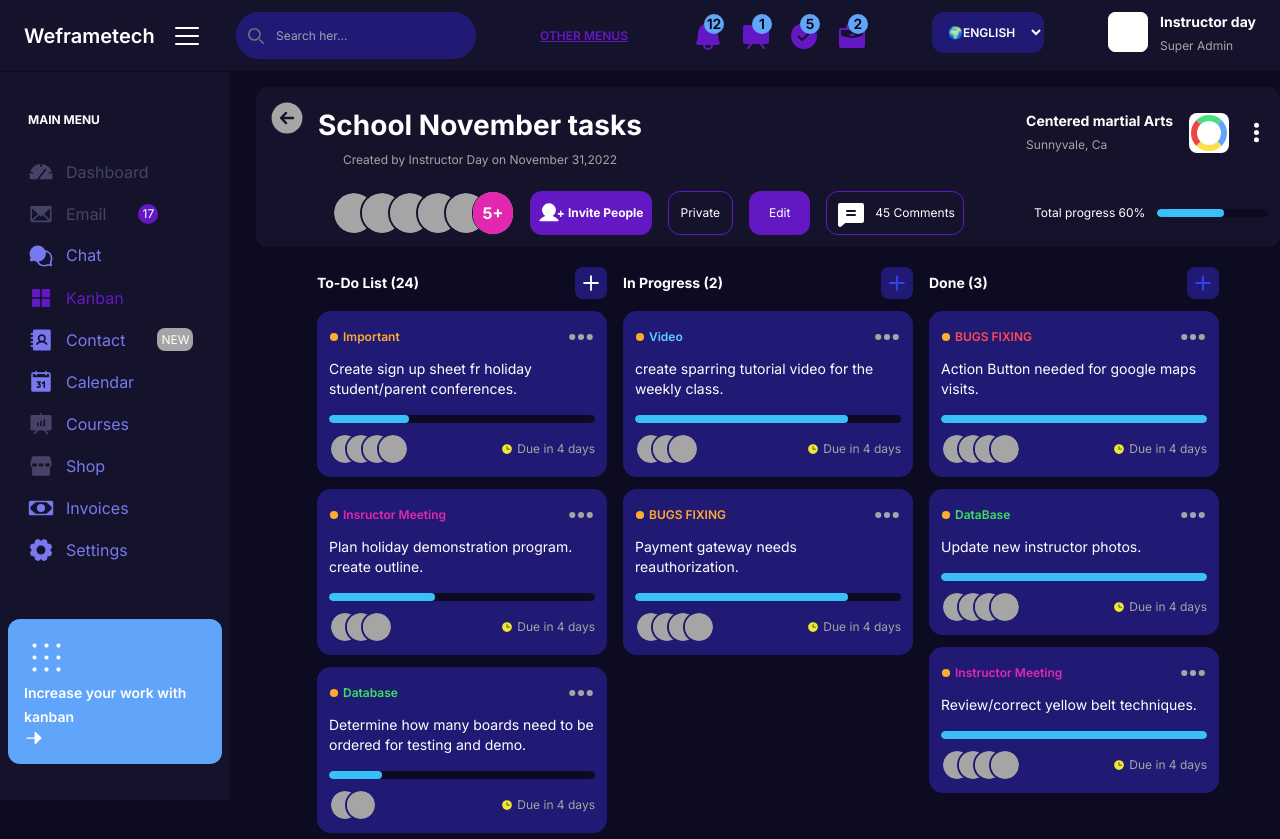
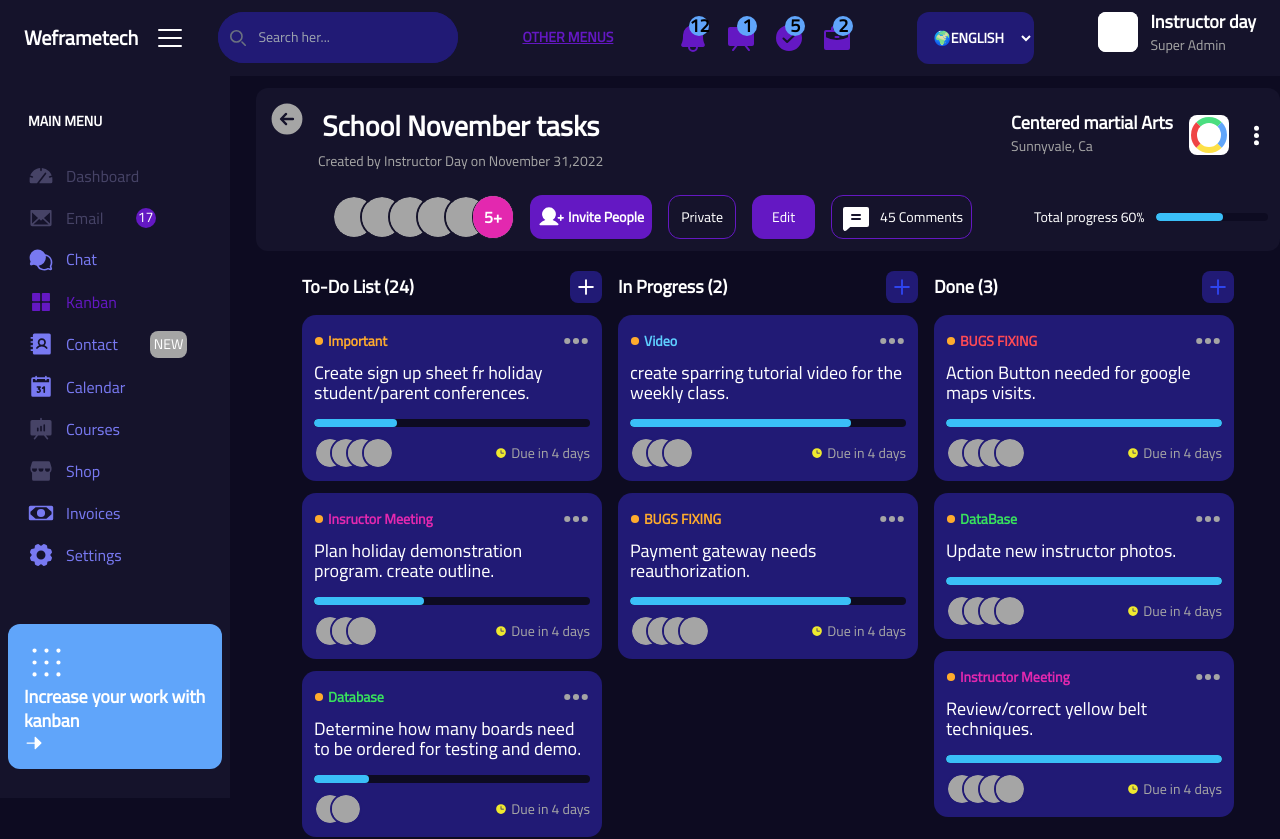
Before and after one commit to anurag-327/Assignment-Anurag, a Next.js app: page / in a window 1280 px wide. Shown: the top 839 px of the page. Built offline with nearby package versions, Linux system fonts and the light colour scheme.

Commit message:
Changed font style to cairo
Signed-off-by: Anurag Srivastav <anuragsrivastav0027@gmail.com>

```diff
--- a/app/globals.css
+++ b/app/globals.css
@@ -1,7 +1,7 @@
+@import url('https://fonts.googleapis.com/css2?family=Cairo&family=Open+Sans:wght@500&family=Poppins&display=swap');
 @tailwind base;
 @tailwind components;
 @tailwind utilities;
-
 :root {
   --foreground-rgb: 0, 0, 0;
   --background-start-rgb: 214, 219, 220;
--- a/app/page.js
+++ b/app/page.js
@@ -7,14 +7,14 @@ import Image from 'next/image'
 
 export default function Home() {
   return (
-    <main className="flex flex-col items-end min-h-screen bg-dark">
+    <main className="flex flex-col items-end min-h-screen font-cairo bg-dark">
       <Navbar />
       <Slider />
-      <div className='flex w-full :w-full md:w-[80%] flex-col gap-5 py-4'>
+      <div className='flex mb-10 overflow-hidden relative top-[56px] md:top-[71.6px] w-full :w-full md:w-[80%] flex-col gap-5 py-4'>
         <TodoHeader />
         <TodoSection />
       </div>
-      <footer className='w-full mt-5 text-center text-white'>
+      <footer className='w-full mt-5 text-center text-white '>
         <span>Made with 💖 by <a className='text-white underline' href="https://www.github.com/anurag-327">anurag-327</a></span>
       </footer>
     </main>
--- a/components/ListHeading.jsx
+++ b/components/ListHeading.jsx
@@ -1,7 +1,7 @@
 import { Plus } from "phosphor-react"
 const ListHeading = ({name,count,color}) => {
   return (
-    <div className="flex w-[290px]  items-center justify-between">
+    <div className="flex w-[24%] min-w-[300px]  items-center justify-between">
         <h2 className="text-base font-bold text-white">{name} ({count})</h2>
         <div className="flex items-center justify-center w-8 h-8 text-white rounded-lg cursor-pointer bg-primary">
           <Plus size={20} color={color} weight="bold" />
--- a/components/Navbar.jsx
+++ b/components/Navbar.jsx
@@ -27,7 +27,7 @@ const Navbar = () => {
         }
     }
   return (
-    <nav className="flex justify-between w-full px-6 py-3 bg-dark-02">
+    <nav className="fixed top-0 z-50 flex justify-between w-full px-6 py-3 bg-dark-02">
         <div className="flex items-center justify-between w-full gap-2 md:w-auto">
             <span className="text-[20px] md:mr-2 mr-5 font-semibold text-white">Weframetech</span>
             <List onClick={toggleSlider} className="cursor-pointer" size={32} color="#ffffff" weight="fill" />
--- a/components/Slider.jsx
+++ b/components/Slider.jsx
@@ -2,7 +2,7 @@ import { List,Gauge, Envelope, Calendar, AddressBook, SquaresFour, ChatsCircle,
 import { motion } from "framer-motion"
 const Slider = () => {
   return (
-    <motion.div id="slider"  className="absolute overflow-hidden py-3 rounded-rb-2xl flex flex-col w-[300px] min-h-[calc(100%-71.6px)]  bg-dark-02 md:w-[18%] top-[71.6px] px-2 left-0 z-50 ">
+    <motion.div id="slider"  className="fixed overflow-hidden py-3 rounded-rb-2xl flex flex-col w-[300px] min-h-[calc(100%-56px)] md:min-h-[calc(100%-74px)]  bg-dark-02 md:w-[18%] top-[56px] md:top-[71.6px] px-2 left-0 z-50 ">
 
         <div className="flex flex-col gap-4 mt-7">
             <span className="mx-5 text-sm font-bold text-white">MAIN MENU</span>
--- a/components/TodoCard.jsx
+++ b/components/TodoCard.jsx
@@ -16,9 +16,9 @@ const TodoCard = ({item}) => {
     const defaultColor=item.color;
     const progress=item.progress;
   return (
-    <div className="w-[290px]  relative  box-border  bg-primary rounded-[14px]  p-3">
+    <div className="w-[300px] relative  box-border  bg-primary rounded-[14px]  p-3">
         {
-            open&&<div className="absolute flex flex-col justify-center items-center rounded-[14px]  w-[290px] top-0 bottom-0 right-0 left-0 bg-black opacity-90 z-50">
+            open&&<div className="absolute flex flex-col justify-center items-center rounded-[14px]  w-[300px] top-0 bottom-0 right-0 left-0 bg-black opacity-90 z-50">
                 <button className="absolute right-2 top-2" onClick={()=> setOpen(false)}>
                     <X size={30} color="#ffffff" weight="fill" />
                 </button>
--- a/tailwind.config.js
+++ b/tailwind.config.js
@@ -6,9 +6,12 @@ module.exports = {
     './app/**/*.{js,ts,jsx,tsx,mdx}',
   ],
   theme: {
+    fontFamily: {
+      'cairo': ['cairo','sans-serif'],
+    },
     fontSize: {
-      sm: ['12px', '15.07px'],
-      base: ['14px', '20px'],
+      sm: ['14px', '19.07px'],
+      base: ['18px', '20px'],
       lg: ['28px', '52.47px'],
       xl: ['24px', '32px'],
     },
```
